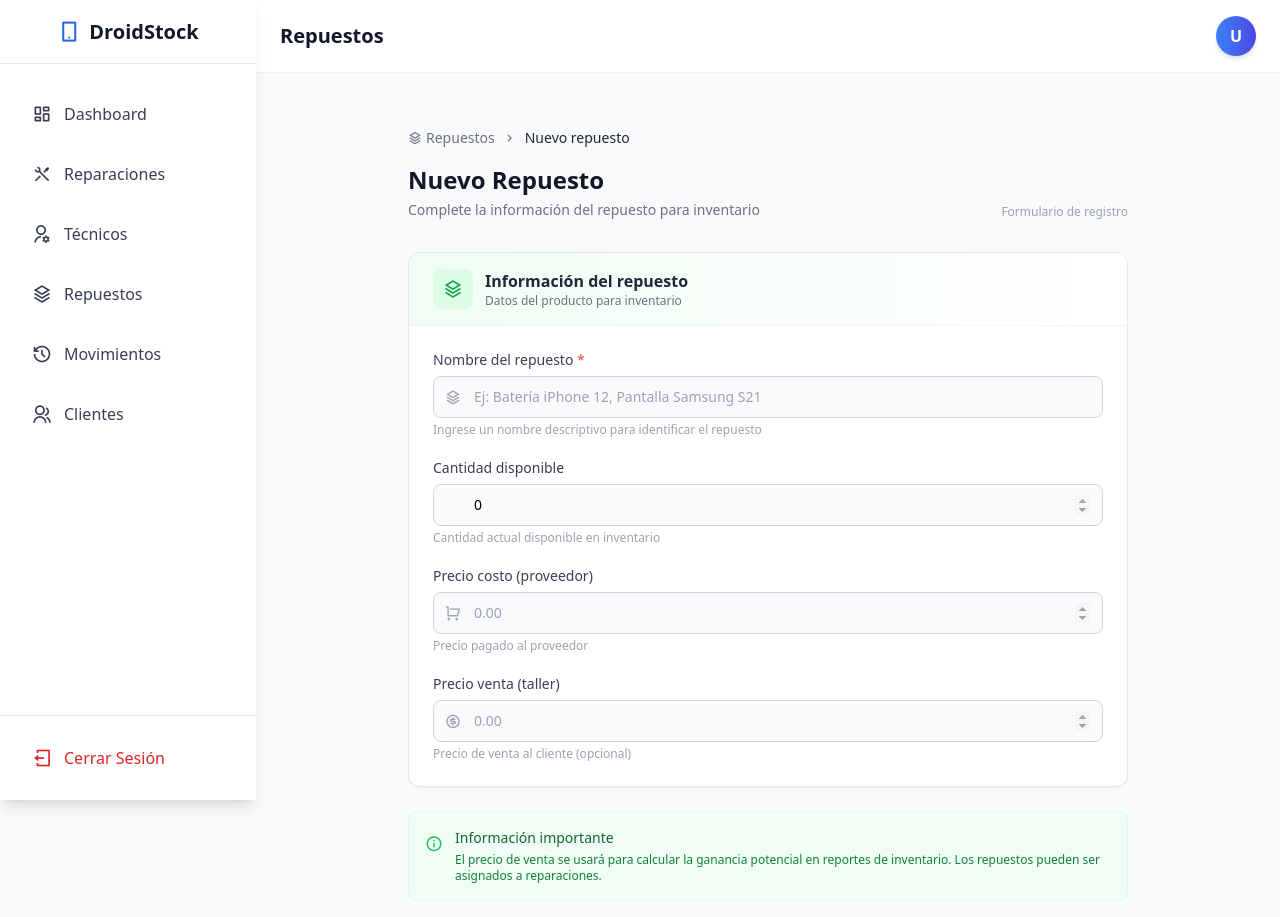
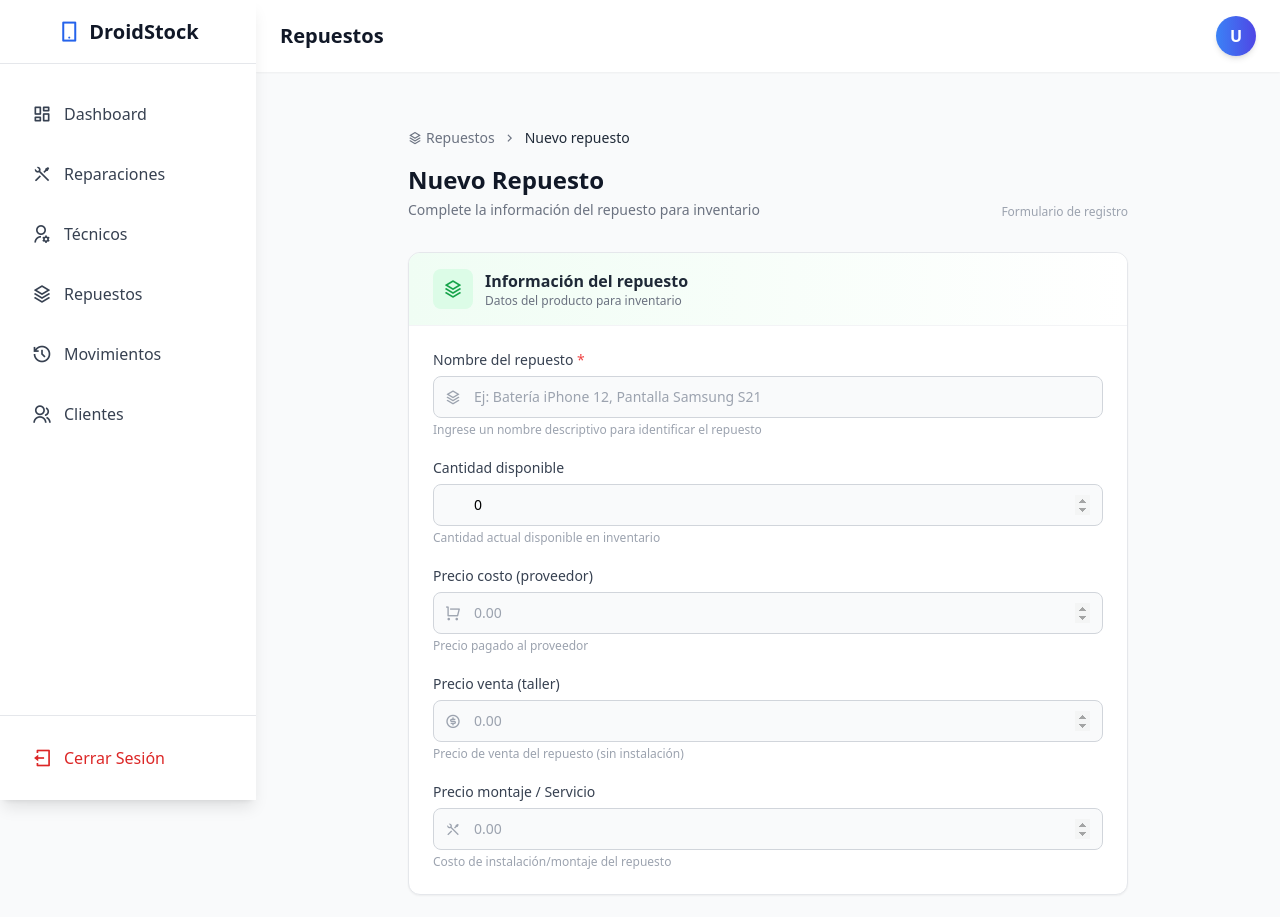
Before and after one commit to machinavicente/DroidStock, a Nuxt app: page /repuestos/nuevo in a window 1280 px wide. Shown: the top 917 px of the page. Built offline with nearby package versions, Linux system fonts and the light colour scheme; no server answers.

Commit message:
precio final

```diff
--- a/composables/useRepuestos.js
+++ b/composables/useRepuestos.js
@@ -34,7 +34,8 @@ export const useRepuestos = () => {
           nombre_repuesto: repuesto.nombre_repuesto,
           cantidad_disponible: Number(repuesto.cantidad_disponible) || 0,
           precio_costo: repuesto.precio_costo ? Number(repuesto.precio_costo) : null,
-          precio_venta: repuesto.precio_venta ? Number(repuesto.precio_venta) : null
+          precio_venta: repuesto.precio_venta ? Number(repuesto.precio_venta) : null,
+          precio_montaje: repuesto.precio_montaje ? Number(repuesto.precio_montaje) : null
         })
       })
 
@@ -67,7 +68,8 @@ export const useRepuestos = () => {
           nombre_repuesto: repuesto.nombre_repuesto,
           cantidad_disponible: Number(repuesto.cantidad_disponible),
           precio_costo: repuesto.precio_costo ? Number(repuesto.precio_costo) : null,
-          precio_venta: repuesto.precio_venta ? Number(repuesto.precio_venta) : null
+          precio_venta: repuesto.precio_venta ? Number(repuesto.precio_venta) : null,
+          precio_montaje: repuesto.precio_montaje ? Number(repuesto.precio_montaje) : null
         })
       })
 
--- a/pages/repuestos/editar/[id].vue
+++ b/pages/repuestos/editar/[id].vue
@@ -69,7 +69,7 @@
           <p class="text-xs text-gray-400 mt-1">Precio pagado al proveedor</p>
         </div>
 
-        <!-- Precio Venta (Taller) - NUEVO CAMPO -->
+        <!-- Precio Venta (Taller) -->
         <div>
           <label class="block text-sm font-medium text-gray-700 mb-1">
             Precio venta (taller)
@@ -85,7 +85,26 @@
               placeholder="0.00"
             />
           </div>
-          <p class="text-xs text-gray-400 mt-1">Precio de venta al cliente (opcional)</p>
+          <p class="text-xs text-gray-400 mt-1">Precio de venta del repuesto (sin instalación)</p>
+        </div>
+
+        <!-- Precio Montaje (Servicio) - NUEVO CAMPO -->
+        <div>
+          <label class="block text-sm font-medium text-gray-700 mb-1">
+            Precio montaje / Servicio
+          </label>
+          <div class="relative">
+            <i class="ri-tools-line absolute left-3 top-1/2 transform -translate-y-1/2 text-gray-400"></i>
+            <input
+              v-model.number="form.precio_montaje"
+              type="number"
+              step="0.01"
+              min="0"
+              class="w-full pl-9 pr-3 py-2 border border-gray-300 rounded-lg focus:ring-2 focus:ring-blue-500 focus:border-transparent text-sm"
+              placeholder="0.00"
+            />
+          </div>
+          <p class="text-xs text-gray-400 mt-1">Costo de instalación/montaje del repuesto</p>
         </div>
       </div>
 
@@ -93,7 +112,11 @@
       <div class="mx-6 mb-4 p-3 bg-blue-50 rounded-lg border border-blue-100">
         <div class="flex items-start gap-2">
           <i class="ri-information-line text-blue-500 text-sm mt-0.5"></i>
-          <p class="text-xs text-blue-700">Ganancia potencial por unidad: <span class="font-bold">${{ gananciaPotencial }}</span></p>
+          <p class="text-xs text-blue-700">Ganancia potencial por unidad (venta - costo): <span class="font-bold">${{ gananciaPotencial }}</span></p>
+        </div>
+        <div class="flex items-start gap-2 mt-2">
+          <i class="ri-tools-line text-blue-500 text-sm mt-0.5"></i>
+          <p class="text-xs text-blue-700">Ingreso por montaje: <span class="font-bold">${{ form.precio_montaje || 0 }}</span></p>
         </div>
       </div>
 
@@ -166,7 +189,8 @@ const form = reactive({
   nombre_repuesto: '',
   cantidad_disponible: 0,
   precio_costo: null,
-  precio_venta: null
+  precio_venta: null,
+  precio_montaje: null  // NUEVO CAMPO
 })
 
 // Calcular ganancia potencial
@@ -188,6 +212,7 @@ onMounted(async () => {
       form.cantidad_disponible = repuesto.cantidad_disponible || 0
       form.precio_costo = repuesto.precio_costo || null
       form.precio_venta = repuesto.precio_venta || null
+      form.precio_montaje = repuesto.precio_montaje || null  // NUEVO
     } else {
       router.push('/repuestos')
     }
@@ -211,7 +236,8 @@ const handleActualizar = async () => {
     nombre_repuesto: form.nombre_repuesto,
     cantidad_disponible: form.cantidad_disponible,
     precio_costo: form.precio_costo,
-    precio_venta: form.precio_venta
+    precio_venta: form.precio_venta,
+    precio_montaje: form.precio_montaje  // NUEVO
   })
   guardando.value = false
 
--- a/pages/repuestos/index.vue
+++ b/pages/repuestos/index.vue
@@ -126,18 +126,40 @@
         <!-- Card body -->
         <div class="p-4 sm:p-5 space-y-2 sm:space-y-3">
           <div class="flex items-center gap-2 text-xs sm:text-sm">
-            <i class="ri-money-dollar-circle-line text-gray-400"></i>
+            <i class="ri-shopping-cart-line text-gray-400"></i>
             <span class="text-gray-600">
               Precio costo: <span class="font-medium">${{ repuesto.precio_costo || 0 }}</span>
             </span>
           </div>
           <div v-if="repuesto.precio_venta" class="flex items-center gap-2 text-xs sm:text-sm">
-            <i class="ri-store-line text-gray-400"></i>
+            <i class="ri-money-dollar-circle-line text-gray-400"></i>
             <span class="text-gray-600">
               Precio venta: <span class="font-medium text-green-600">${{ repuesto.precio_venta || 0 }}</span>
             </span>
           </div>
-          <div class="flex items-center gap-2 text-xs sm:text-sm">
+          <div v-if="repuesto.precio_montaje" class="flex items-center gap-2 text-xs sm:text-sm">
+            <i class="ri-tools-line text-gray-400"></i>
+            <span class="text-gray-600">
+              Montaje: <span class="font-medium text-blue-600">${{ repuesto.precio_montaje || 0 }}</span>
+            </span>
+          </div>
+
+          <!-- PRECIO FINAL (VENTA + MONTAJE) - RESALTADO -->
+          <div class="mt-3 pt-2 border-t border-gray-100">
+            <div class="flex items-center justify-between">
+              <div class="flex items-center gap-2">
+                <i class="ri-calculator-line text-orange-500 text-sm"></i>
+                <span class="text-xs font-semibold text-gray-700">Precio final:</span>
+              </div>
+              <div class="bg-gradient-to-r from-orange-50 to-amber-50 px-3 py-1.5 rounded-lg">
+                <span class="text-base sm:text-lg font-bold text-orange-600">
+                  ${{ ((repuesto.precio_venta || 0) + (repuesto.precio_montaje || 0)).toFixed(2) }}
+                </span>
+              </div>
+            </div>
+          </div>
+
+          <div class="flex items-center gap-2 text-xs sm:text-sm pt-1">
             <i class="ri-calendar-line text-gray-400"></i>
             <span class="text-gray-600 text-xs sm:text-sm">
               Agregado: {{ formatearFecha(repuesto.created_at) }}
@@ -407,7 +429,7 @@ const exportarInventarioPDF = async () => {
                 <td style="padding: 12px; text-align: right;"></td>
                 <td style="padding: 12px; text-align: right; font-weight: bold;">$${valorTotalCosto.toFixed(2)}</td>
                 <td style="padding: 12px; text-align: right; font-weight: bold; color: #38a169;">$${gananciaPotencial.toFixed(2)}</td>
-              </td>
+              </tr>
             </tfoot>
           </table>
         </div>
@@ -464,7 +486,8 @@ const aumentarStock = async () => {
       nombre_repuesto: repuestoSeleccionado.value.nombre_repuesto,
       cantidad_disponible: nuevoStock,
       precio_costo: repuestoSeleccionado.value.precio_costo,
-      precio_venta: repuestoSeleccionado.value.precio_venta
+      precio_venta: repuestoSeleccionado.value.precio_venta,
+      precio_montaje: repuestoSeleccionado.value.precio_montaje
     })
 
     modalAumentarVisible.value = false
--- a/pages/repuestos/nuevo.vue
+++ b/pages/repuestos/nuevo.vue
@@ -100,7 +100,7 @@
               <p class="text-xs text-gray-400 mt-1">Precio pagado al proveedor</p>
             </div>
 
-            <!-- Precio venta (taller) - NUEVO CAMPO -->
+            <!-- Precio venta (taller) -->
             <div>
               <label class="block text-sm font-medium text-gray-700 mb-1.5">
                 Precio venta (taller)
@@ -118,7 +118,28 @@
                   placeholder="0.00"
                 />
               </div>
-              <p class="text-xs text-gray-400 mt-1">Precio de venta al cliente (opcional)</p>
+              <p class="text-xs text-gray-400 mt-1">Precio de venta del repuesto (sin instalación)</p>
+            </div>
+
+            <!-- Precio montaje (servicio) - NUEVO CAMPO -->
+            <div>
+              <label class="block text-sm font-medium text-gray-700 mb-1.5">
+                Precio montaje / Servicio
+              </label>
+              <div class="relative">
+                <div class="absolute inset-y-0 left-0 pl-3 flex items-center pointer-events-none">
+                  <i class="ri-tools-line text-gray-400 text-base"></i>
+                </div>
+                <input
+                  v-model.number="form.precio_montaje"
+                  type="number"
+                  step="0.01"
+                  min="0"
+                  class="block w-full pl-10 pr-3 py-2.5 border border-gray-300 rounded-lg focus:ring-2 focus:ring-green-500 focus:border-green-500 text-sm bg-gray-50 focus:bg-white transition-colors"
+                  placeholder="0.00"
+                />
+              </div>
+              <p class="text-xs text-gray-400 mt-1">Costo de instalación/montaje del repuesto</p>
             </div>
           </div>
         </div>
@@ -129,7 +150,7 @@
             <i class="ri-information-line text-green-500 text-lg mt-0.5"></i>
             <div class="text-sm text-green-800">
               <p class="font-medium mb-1">Información importante</p>
-              <p class="text-xs text-green-700">El precio de venta se usará para calcular la ganancia potencial en reportes de inventario. Los repuestos pueden ser asignados a reparaciones.</p>
+              <p class="text-xs text-green-700">El precio de montaje se sumará automáticamente a la mano de obra al usar este repuesto en una reparación.</p>
             </div>
           </div>
         </div>
@@ -191,7 +212,8 @@ const form = reactive({
   nombre_repuesto: '',
   cantidad_disponible: 0,
   precio_costo: null,
-  precio_venta: null  // NUEVO CAMPO
+  precio_venta: null,
+  precio_montaje: null  // NUEVO CAMPO
 })
 
 const mostrarToast = (mensaje, tipo = 'success') => {
@@ -219,7 +241,8 @@ const guardarRepuesto = async () => {
       nombre_repuesto: form.nombre_repuesto,
       cantidad_disponible: form.cantidad_disponible || 0,
       precio_costo: form.precio_costo || null,
-      precio_venta: form.precio_venta || null  // NUEVO CAMPO
+      precio_venta: form.precio_venta || null,
+      precio_montaje: form.precio_montaje || null  // NUEVO CAMPO
     })
 
     if (result.success) {
```
Also changed, not shown: 2 other files (tests, documents, lock files or other folders).
